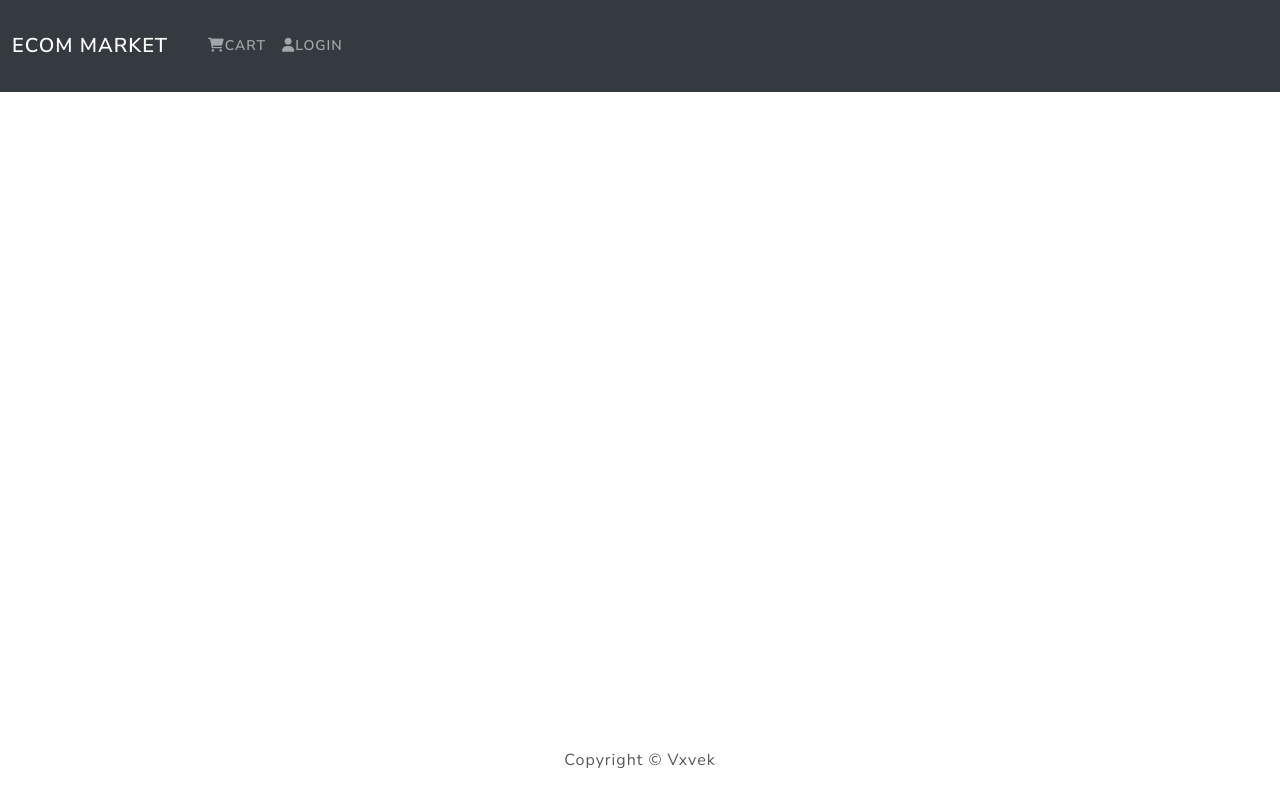
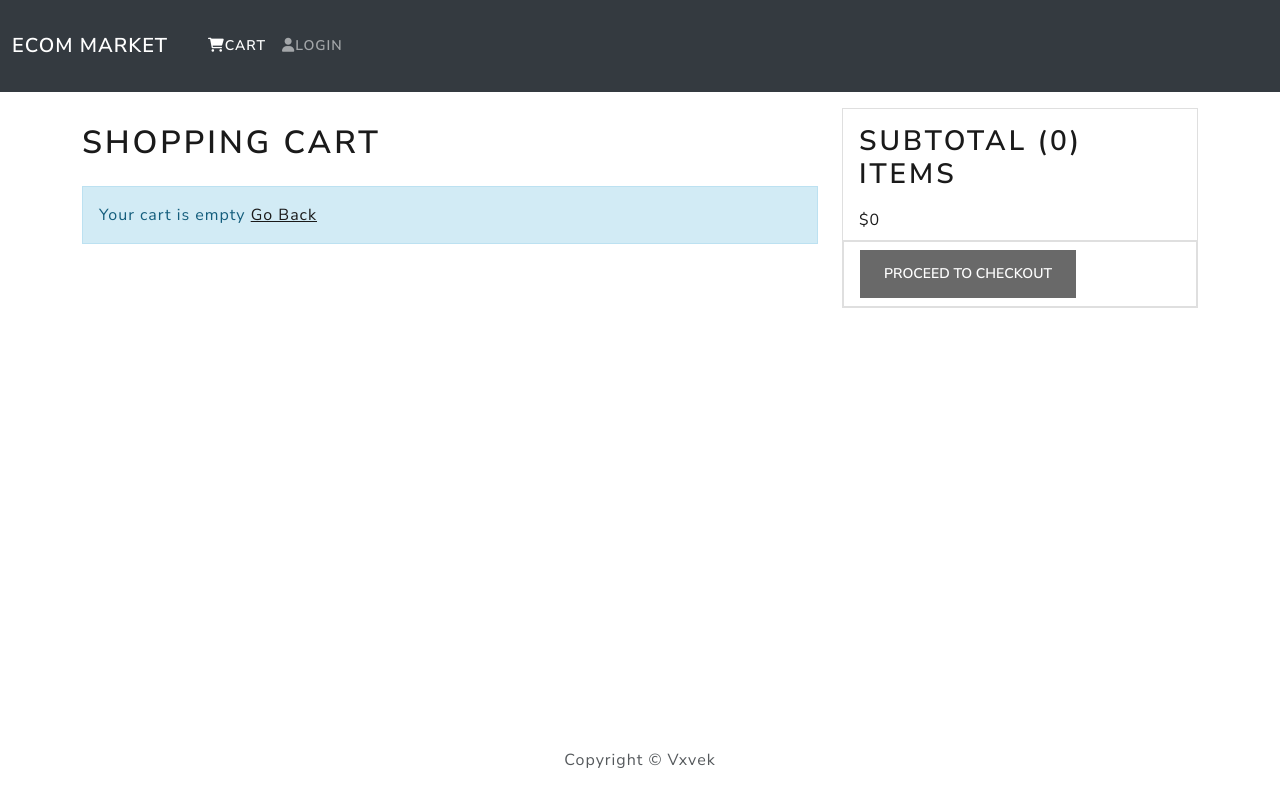
Before and after one commit to vivekmv99/Ecommerce, a React (Create React App) app in the folder home/: page /carts in a window 1280 px wide. Built offline with nearby package versions, Linux system fonts and the light colour scheme.

Commit message:
add to cart, update cart and remove

```diff
--- a/home/src/App.js
+++ b/home/src/App.js
@@ -4,6 +4,8 @@
 import Footer from './components/Footer'
 import HomeScreen from './screens/HomeScreen'
 import ProductScreen from './screens/ProductScreen'
+import CartScreen from './screens/CartScreen'
+
 
 function App() {
   return (
@@ -12,8 +14,10 @@
       <main className='py-3'>
         <Container>
           <Routes>
-            <Route path='/' element={<HomeScreen />} exact/>
+            <Route  path='/' element={<HomeScreen />} exact/>
             <Route path='/product/:id' element={<ProductScreen />} />
+            <Route  path='/carts/:id' element={< CartScreen />}   />
+            <Route path="/carts/" element={<CartScreen />} />
           </Routes>
         </Container>
       </main>
--- /dev/null
+++ b/home/src/actions/cartActions.js
@@ -0,0 +1,31 @@
+import axios from 'axios'
+import  { CART_ADD_ITEM, CART_REMOVE_ITEM } from '../constants/cartConstants'
+
+export const addToCart = (id, qty) => async (dispatch, getState) => {
+    const {data} = await axios.get(`/api/products/${id}`)
+
+    dispatch({
+        type: 'CART_ADD_ITEM',
+        payload:{
+            product:data._id,
+            name:data.name,
+            image:data.image,
+            price:data.price,
+            countInStock:data.countInStock,
+            qty
+        }
+
+    })
+
+    localStorage.setItem('cartItems', JSON.stringify(getState().cart.cartItems))
+
+}
+
+export const removeFromCart = (id) => (dispatch, getState) => {
+    dispatch({
+        type:CART_REMOVE_ITEM,
+        payload: id,
+    })
+    localStorage.setItem('cartItems', JSON.stringify(getState().cart.cartItems))
+
+}
--- a/home/src/components/Header.js
+++ b/home/src/components/Header.js
@@ -17,7 +17,7 @@
               style={{ maxHeight: '100px' }}
               navbarScroll
             >
-              <LinkContainer to="/cart">
+              <LinkContainer to="/carts/">
               <Nav.Link ><i className='fas fa-shopping-cart'></i>Cart</Nav.Link>
               </LinkContainer>
               <LinkContainer to="/login">
--- /dev/null
+++ b/home/src/constants/cartConstants.js
@@ -0,0 +1,2 @@
+export const CART_ADD_ITEM = 'CART_ADD_ITEM'
+export const CART_REMOVE_ITEM = 'CART_REMOVE_ITEM'
--- a/home/src/index.css
+++ b/home/src/index.css
@@ -5,3 +5,17 @@
 .rating span{
     margin: 0.1rem;
 }
+
+h1{
+    font-size: 1.8rem;
+    padding: 1rem 0;
+}
+
+h2{
+    font-size: 1.4rem;
+    padding: 0.5rem 0;
+}
+h3{
+
+    padding: 1rem 0;
+}
--- /dev/null
+++ b/home/src/reducers/cartReducers.js
@@ -0,0 +1,32 @@
+import { CART_ADD_ITEM, CART_REMOVE_ITEM } from '../constants/cartConstants'
+
+
+export const cartReducer = (state={cartItems:[]}, action) =>{
+    switch(action.type){
+        case CART_ADD_ITEM:
+            const item = action.payload
+            const existItem = state.cartItems.find(x => x.product == item.product)
+            if (existItem){
+                return{
+                    ...state,
+                    cartItems: state.cartItems.map(x =>
+                        x.product === existItem.product ? item : x)
+                }
+
+            }else{
+                return{
+                    ...state,
+                    cartItems: [...state.cartItems, item]
+                }
+            }
+
+        case CART_REMOVE_ITEM:
+            return{
+                ...state,
+                cartItems:state.cartItems.filter(x => x.product !== action.payload)
+            }
+
+        default:
+            return state
+    }
+}
--- /dev/null
+++ b/home/src/screens/CartScreen.js
@@ -0,0 +1,103 @@
+
+
+import React, { useEffect } from "react";
+import { Link, useParams, useNavigate } from "react-router-dom";
+import { useDispatch, useSelector } from "react-redux";
+import { Row, Col, ListGroup, Image, Form, Button, Card } from "react-bootstrap";
+import Message  from '../components/Message'
+import { addToCart, removeFromCart } from '../actions/cartActions'
+
+
+function CartScreen({ match, location }) {
+  const params = useParams();
+
+  const productId = params.id
+  console.log(productId)
+  const queryParams = new URLSearchParams(window.location.search)
+  const qty = queryParams.get("qty")
+  // console.log('qty', qty)
+  const dispatch = useDispatch()
+
+  const cart = useSelector(state => state.cart)
+  const { cartItems } = cart
+  // console.log('cart:',cartItems)
+
+  useEffect(() => {
+    if(productId){
+      dispatch(addToCart(productId,qty))
+    }
+  },[dispatch, productId, qty])
+
+  const removeFromCartHandler = (id) => {
+    // console.log('remove', id)
+    dispatch(removeFromCart(id))
+  }
+
+  const history = useNavigate();
+  const checkoutHandler = () => {
+
+    history('/login?redirect=shipping');
+  }
+
+
+  return (
+    <Row>
+      <Col md={8}>
+        <h1>Shopping Cart</h1>
+        { cartItems.length === 0 ? (
+        <Message variant="info">
+          Your cart is empty <Link to="/"> Go Back</Link>
+        </Message>
+      ): (
+        <ListGroup variant='flush'>
+              {cartItems.map(item => (
+                  <ListGroup.Item key={item.product}>
+                    <Row>
+                      <Col md={2}>
+                        <Image src={item.image} alt={item.name} fluid rounded/>
+
+                      </Col>
+                      <Col md={3}>
+                        <Link to={`/product/${item.product}`}>{item.name}</Link>
+                      </Col>
+                      <Col md={2}>
+                        ${item.price}
+                      </Col>
+                      <Col md={3}>
+                      <Form.Control as="select" value={item.qty} onChange={(e) => dispatch(addToCart(item.product, Number(e.target.value)))}>
+                          {
+                            [...Array(item.countInStock).keys()].map ((x) => (
+                              <option key={x + 1} value={x + 1}>{x + 1}</option>
+                            ))
+                          }
+                        </Form.Control>
+                      </Col>
+                      <Col md={1}>
+                        <Button type="button" varient="light" onClick={()=> removeFromCartHandler(item.product)}><i className="fas fa-trash"></i></Button>
+                      </Col>
+                    </Row>
+                  </ListGroup.Item>
+              ))}
+        </ListGroup>
+      )
+      }
+      </Col>
+      <Col md={4}>
+          <Card>
+            <ListGroup variant='flush'>
+              <ListGroup.Item>
+                <h2>Subtotal ({cartItems.reduce((acc, item ) => acc + item.qty, 0)}) items</h2>
+                ${cartItems.reduce((acc, item ) => acc + item.qty * item.price, 0).toFixed()}
+              </ListGroup.Item>
+            </ListGroup>
+            <ListGroup.Item>
+              <Button type="button" className="btn-block" disabled={cartItems.length === 0}
+              onClick={checkoutHandler}>Proceed To Checkout</Button>
+            </ListGroup.Item>
+          </Card>
+      </Col>
+    </Row>
+  );
+}
+
+export default CartScreen;
--- a/home/src/screens/ProductScreen.js
+++ b/home/src/screens/ProductScreen.js
@@ -1,7 +1,7 @@
 import React, { useState, useEffect } from "react";
-import { Link, useParams } from "react-router-dom";
+import { Link, useParams, useNavigate } from "react-router-dom";
 
-import { Row, Col, Image, ListGroup, Button, Card } from "react-bootstrap";
+import { Row, Col, Image, ListGroup, Button, Card, Form } from "react-bootstrap";
 import Rating from "../components/Rating";
 import Loader from "../components/Loader";
 import Message from "../components/Message";
@@ -9,32 +9,45 @@
 import { listProductDetails } from "../actions/productActions";
 import { useDispatch, useSelector } from "react-redux";
 
+
+
 function ProductScreen({ match }) {
-  const dispatch = useDispatch()
+
+  const [ qty, setQty ] = useState(1)
+
+  // let history = useNavigate();
+  const history = useNavigate();
+
+  const dispatch = useDispatch();
   const params = useParams();
 
-  const productDetails = useSelector(state => state.productDetails)
-  const { loading, error, products } = productDetails
-  console.log(productDetails)
+
+
+  const productDetails = useSelector((state) => state.productDetails);
+  const { loading, error, products } = productDetails;
+  console.log(productDetails);
   useEffect(() => {
+    dispatch(listProductDetails(params.id));
+  }, [dispatch]);
 
-    dispatch(listProductDetails( params.id))
-
-  }, [dispatch])
+  const addToCartHandler = () => {
+    // console.log('Add to cart:',params.id)
+    history(`/carts/${params.id}?qty=${qty}`);
+  }
 
   // let product = {}
-  let product = products
+  let product = products;
   return (
     <div>
       <Link to="/" className="btn btn-light my-3">
         Go Back
       </Link>
-      {
-        loading ?
-          < Loader />
-          : error
-          ?  <Message variant="danger">{ error}</Message>
-          : <Row>
+      {loading ? (
+        <Loader />
+      ) : error ? (
+        <Message variant="danger">{error}</Message>
+      ) : (
+        <Row>
           <Col md={6}>
             <Image src={product.image} alt="{product.name}" fluid />
           </Col>
@@ -53,7 +66,9 @@
                 />
               </ListGroup.Item>
               <ListGroup.Item>Price: ₹{product.price}</ListGroup.Item>
-              <ListGroup.Item>Description: {product.description}</ListGroup.Item>
+              <ListGroup.Item>
+                Description: {product.description}
+              </ListGroup.Item>
             </ListGroup>
           </Col>
           <Col md={3}>
@@ -75,15 +90,40 @@
                     </Col>
                   </Row>
                 </ListGroup.Item>
+
+                {product.countInStock > 0  && (
+                  <ListGroup.Item>
+                    <Row>
+                      <Col>Quantity</Col>
+                      <Col xs='auto' className='my-1'>
+                        <Form.Control as="select" value={qty} onChange={(e) => setQty(e.target.value)}>
+                          {
+                            [...Array(product.countInStock).keys()].map ((x) => (
+                              <option key={x + 1} value={x + 1}>{x + 1}</option>
+                            ))
+                          }
+                        </Form.Control>
+                      </Col>
+                    </Row>
+                  </ListGroup.Item>
+                )}
+
+
                 <ListGroup.Item>
-                  <Button className="btn-block" style={{width:'100%'}} disabled={product.countInStock === 0} type='button'>Add to cart</Button>
+                  <Button onClick={addToCartHandler}
+                    className="btn-block"
+                    style={{ width: "100%" }}
+                    disabled={product.countInStock === 0}
+                    type="button"
+                  >
+                    Add to cart
+                  </Button>
                 </ListGroup.Item>
               </ListGroup>
             </Card>
           </Col>
         </Row>
-      }
-
+      )}
     </div>
   );
 }
--- a/home/src/store.js
+++ b/home/src/store.js
@@ -3,12 +3,25 @@
 import { composeWithDevTools } from 'redux-devtools-extension'
 import { productListReducers, productDetailsReducers } from './reducers/productReducers'
 
+import { cartReducer } from './reducers/cartReducers'
+
 
 const reducer = combineReducers({
     productList : productListReducers,
     productDetails : productDetailsReducers,
+    cart: cartReducer,
 })
-const initialState = {}
+
+const cartItemFromStorage = localStorage.getItem('cartItems') ?
+    JSON.parse(localStorage.getItem('cartItems')) : []
+
+
+
+const initialState = {
+    cart: { cartItems: cartItemFromStorage }
+}
+
+
 const middleware = [thunk]
 
 const store = createStore(reducer, initialState, composeWithDevTools(applyMiddleware(...middleware)))
```
Also changed, not shown: 1 other file (tests, documents, lock files or other folders).
